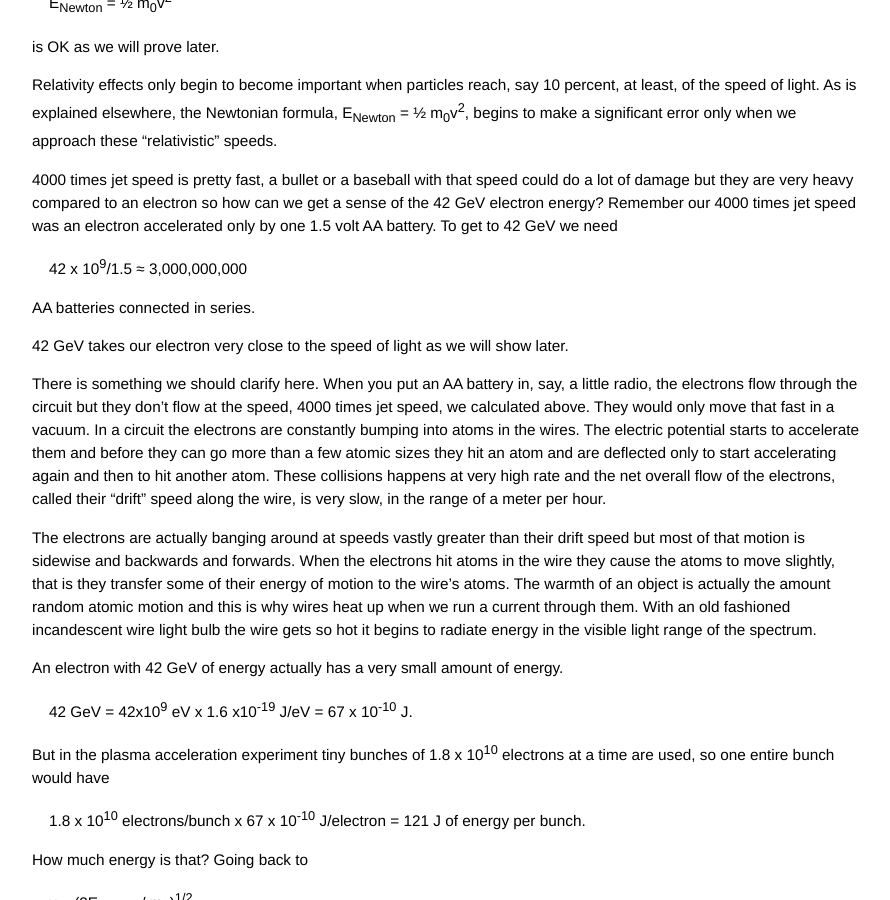
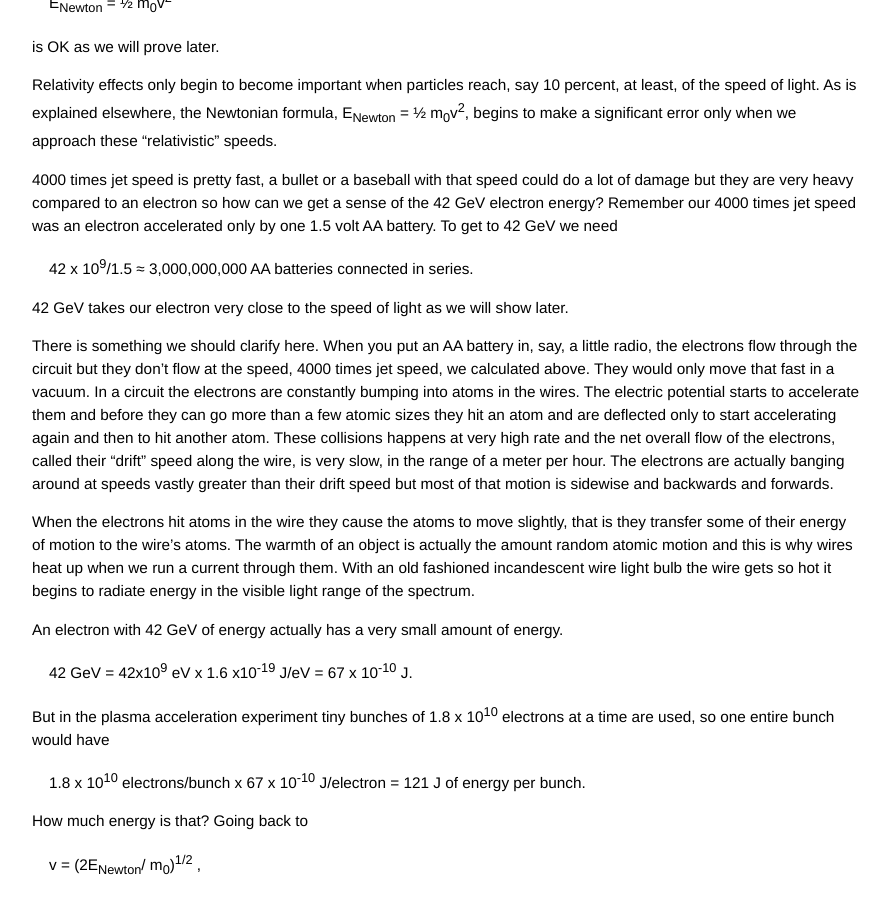
Before and after one commit to grbfacet/facet, a Jekyll site: the page built from tutorial.md, in a window 1280 px wide and 900 px high, scrolled down 9014 px. Shown: the whole window, without its empty margins (193-1083 px from the left). Built offline with Jekyll 4.4.1, drawn with Linux system fonts in a browser that asks for light colours; Markdown is read by kramdown in place of the engine named in the settings.

Commit message:
Update tutorial.md

```diff
--- a/tutorial.md
+++ b/tutorial.md
@@ -216,15 +216,13 @@ Relativity effects only begin to become important when particles reach, say 10 p
 
 4000 times jet speed is pretty fast, a bullet or a baseball with that speed could do a lot of damage but they are very heavy compared to an electron so how can we get a sense of the 42 GeV electron energy? Remember our 4000 times jet speed was an electron accelerated only by one 1.5 volt AA battery. To get to 42 GeV we need
 
-<span class="eq">42 x 10<sup>9</sup>/1.5 ≈ 3,000,000,000</span>
-
-AA batteries connected in series.
+<span class="eq">42 x 10<sup>9</sup>/1.5 ≈ 3,000,000,000 AA batteries connected in series.</span>
 
 42 GeV takes our electron very close to the speed of light as we will show later.
 
-There is something we should clarify here. When you put an AA battery in, say, a little radio, the electrons flow through the circuit but they don’t flow at the speed, 4000 times jet speed, we calculated above. They would only move that fast in a vacuum. In a circuit the electrons are constantly bumping into atoms in the wires. The electric potential starts to accelerate them and before they can go more than a few atomic sizes they hit an atom and are deflected only to start accelerating again and then to hit another atom. These collisions happens at very high rate and the net overall flow of the electrons, called their “drift” speed along the wire, is very slow, in the range of a meter per hour.
+There is something we should clarify here. When you put an AA battery in, say, a little radio, the electrons flow through the circuit but they don’t flow at the speed, 4000 times jet speed, we calculated above. They would only move that fast in a vacuum. In a circuit the electrons are constantly bumping into atoms in the wires. The electric potential starts to accelerate them and before they can go more than a few atomic sizes they hit an atom and are deflected only to start accelerating again and then to hit another atom. These collisions happens at very high rate and the net overall flow of the electrons, called their “drift” speed along the wire, is very slow, in the range of a meter per hour. The electrons are actually banging around at speeds vastly greater than their drift speed but most of that motion is sidewise and backwards and forwards.
 
-The electrons are actually banging around at speeds vastly greater than their drift speed but most of that motion is sidewise and backwards and forwards. When the electrons hit atoms in the wire they cause the atoms to move slightly, that is they transfer some of their energy of motion to the wire’s atoms. The warmth of an object is actually the amount random atomic motion and this is why wires heat up when we run a current through them. With an old fashioned incandescent wire light bulb the wire gets so hot it begins to radiate energy in the visible light range of the spectrum.
+When the electrons hit atoms in the wire they cause the atoms to move slightly, that is they transfer some of their energy of motion to the wire’s atoms. The warmth of an object is actually the amount random atomic motion and this is why wires heat up when we run a current through them. With an old fashioned incandescent wire light bulb the wire gets so hot it begins to radiate energy in the visible light range of the spectrum.
 
 An electron with 42 GeV of energy actually has a very small amount of energy.
 
```
